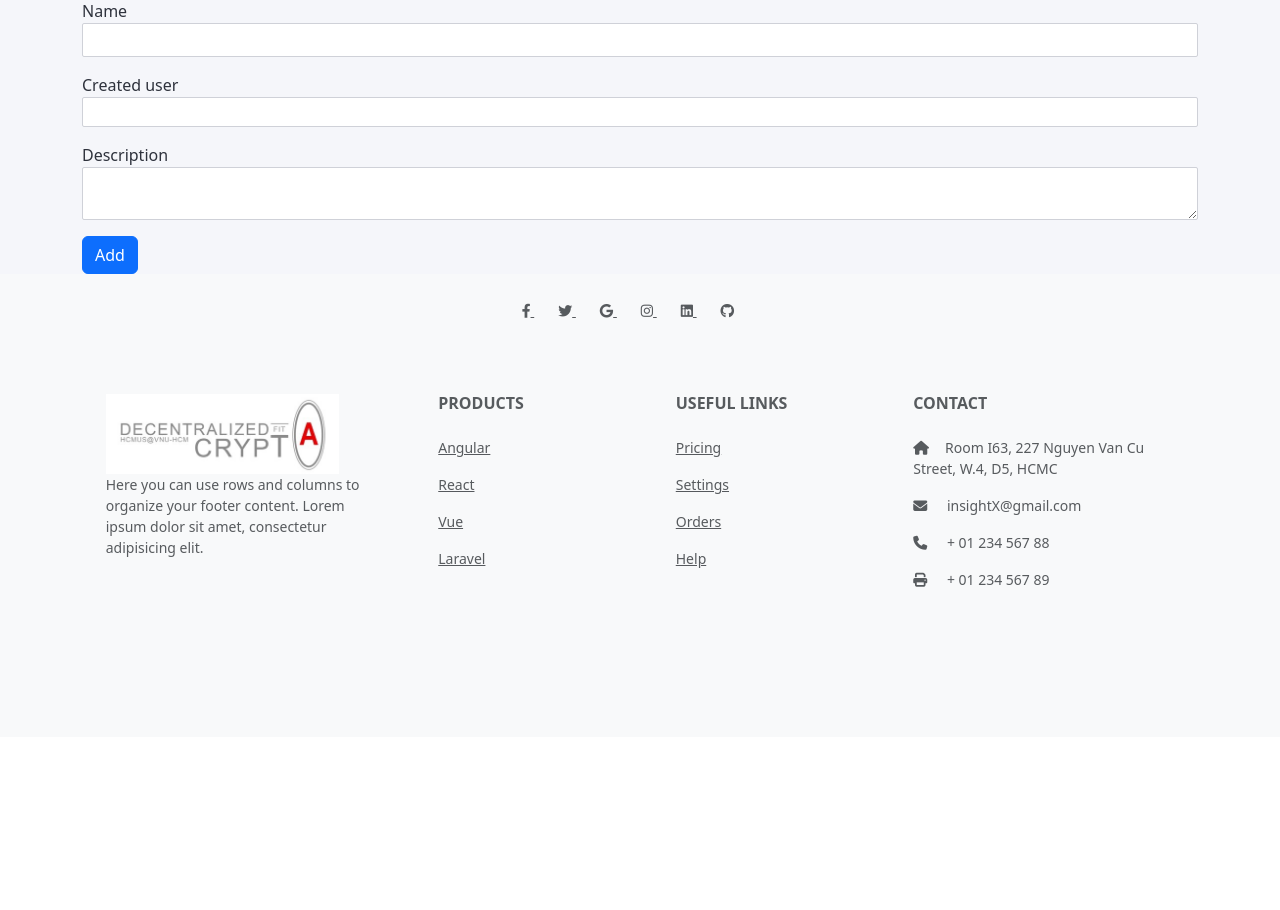
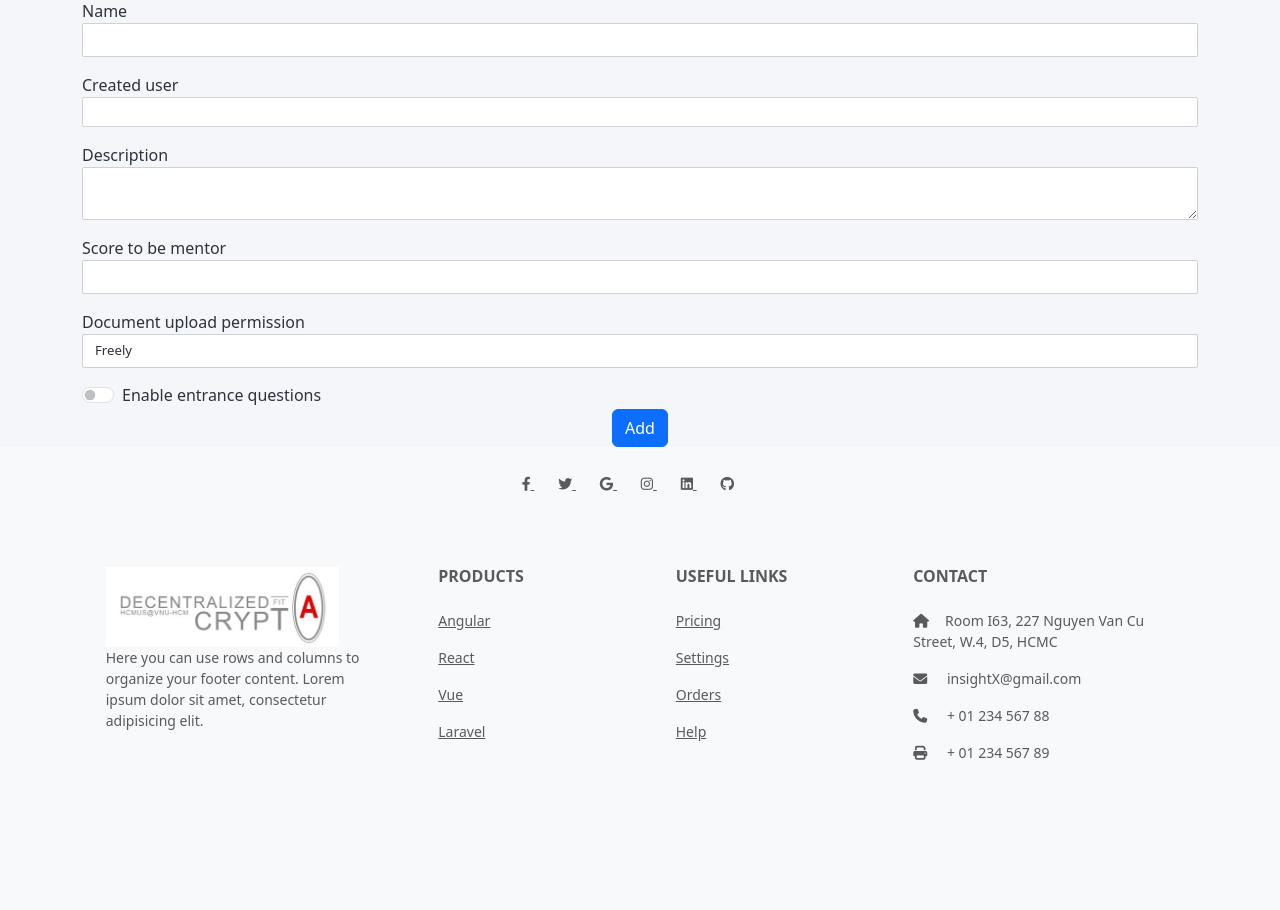
Before and after one commit to steveNguyen1206/insight, a Django app: page /add-community in a window 1280 px wide. Shown: the part 123-1033 px from the top of the page. Before the commit the page ends 710 px from the top, so only its background shows below. Run offline with Django 4.2, Linux system fonts and the light colour scheme; the visitor is signed in with stand-in values (Sample User, id 1).

Commit message:
front end complete

```diff
--- a/insight/Community/templates/Community/add_community.html
+++ b/insight/Community/templates/Community/add_community.html
@@ -3,6 +3,7 @@
 {% block title %}
 Add community
 {% endblock %}
+
 
 {% block content %}
 <h1>Add Community</h1>
@@ -19,7 +20,68 @@
 
         <label>Description</label>
         <textarea id="community-description" name="community-description" class="form-control mb-3"> </textarea>
-        <button class="btn btn-primary">Add</button>
+
+
+        <label>Score to be mentor</label>
+        <input id="mentor-threshold" name="mentor-threshold" class="form-control mb-3" type="number""> </textarea>
+
+
+        <label>Document upload permission</label>
+        <select class="form-select" aria-label="Default select example" name="community-upload-permission" style="margin-bottom: 15px;">
+            <option selected value="1">Freely</option>
+            <option value="2">Only Mentor</option>
+            <option value="3">Restricted</option>
+        </select>
+
+        <div class="form-check form-switch">
+            <input class="form-check-input" type="checkbox" role="switch" id="community-entrance-test" name = "enable-entrance-test">
+            <label class="form-check-label" for="flexSwitchCheckDefault">Enable entrance questions</label>
+        </div>
+
+        <!-- <table class="table table-striped table-responsive">
+            <thead>
+                <tr>
+                    <th scope="col-1">STT</th>
+                    <th scope="col-2">Câu hỏi</th>
+                    <th scope="col-2">Đáp án</th>
+                </tr>
+            </thead>
+            <tbody id="persons-wrapper">
+
+              <tr id="person_1" class="person-wrapper">
+                <th class="p_num" scope="row">1</th>
+                <td class="col-1">
+                  <input type="text" class="table-input model-btn" autocomplete="off" placeholder="..." person="1" id="gender_1" name="gender_1" required="">
+                </td>
+                <td class="col-1">
+                  <input type="text" class="table-input model-btn" autocomplete="off" placeholder="..." person="1" id="birth-year_1" name="birth-year_1" required="">
+                </td>
+                <td class="col-6">
+                  <input type="text" class="table-input model-btn" autocomplete="off" placeholder="..." person="1" id="addr_1" name="addr_1" required="">
+                </td>
+                <td class="col-2">
+                  <input type="text" class="table-input model-btn" autocomplete="off" placeholder="..." person="1" id="occupation_1" name="occupation_1" required="">
+                </td>
+
+                <td class="col-2">
+                  <button id="person-edit_1" class="btn person-btn model-btn" person="1" model="person">
+                    <i class="fa-solid fa-rotate-right"></i>
+                  </button>
+                  <button id="person-remove_1" class="btn person-btn" person="1">
+                    <i class="fa-solid fa-user-xmark"></i>
+                  </button>
+                </td>
+              </tr>
+
+
+
+            </tbody>
+          </table> -->
+
+        <div style="display: flex; justify-content: center;">
+            <button class="btn btn-primary" id = "add_community_button-24923">Add</button>
+        </div>
+
     </form>
 </div>
 {% endblock %}
--- a/insight/Community/templates/Community/base.html
+++ b/insight/Community/templates/Community/base.html
@@ -16,6 +16,7 @@
     <link rel="stylesheet" href='{% static "profile.css" %}'>
     <link rel="stylesheet" href='{% static "home.css" %}'>
     <link rel="stylesheet" href='{% static "loginout.css" %}'>
+    <link rel="stylesheet" href='{% static "add_community.css" %}'>
 
   </head>
   <body>
--- a/insight/Community/views.py
+++ b/insight/Community/views.py
@@ -50,10 +50,21 @@
         if(request.method == 'POST'):
             name = request.POST.get('community-name')
             description = request.POST.get('community-description')
+            mentor_thres = request.POST.get('mentor-threshold')
+            upload_permit = request.POST.get('community-upload-permission')
+            entrance_test_enable = request.POST.get('enable-entrance-test')
+
             new_community = Community()
             new_community.name = name
             new_community.description = description
             new_community.created_user = user
+            new_community.mentor_threshold = mentor_thres
+            new_community.upload_permission = upload_permit
+            if(entrance_test_enable == 'on'):
+                new_community.entrance_test_enable = 1
+
             new_community.save()
+            if (entrance_test_enable == 'on'):
+                return redirect('Community:entrance_test')
             return redirect('Community:home')
         return render(request, 'Community/add_community.html')
```
Also changed, not shown: insight/Community/models.py (+12 -0 lines), insight/Community/templates/Community/entrance_test.html (added, +11 -0 lines), insight/insight/settings.py (+5 -4 lines), insight/Community/migrations/0006_auto_20230924_1009.py (added), insight/Member/static/add_community.css (added).
